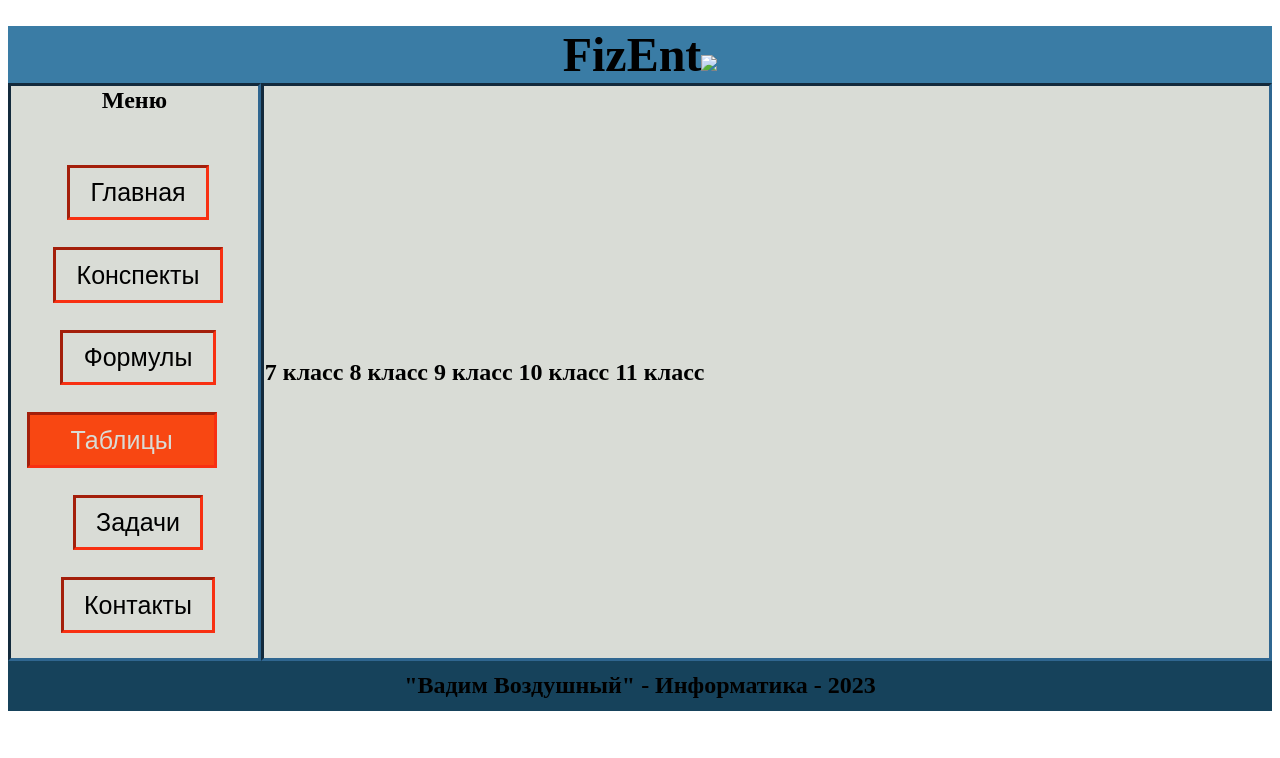
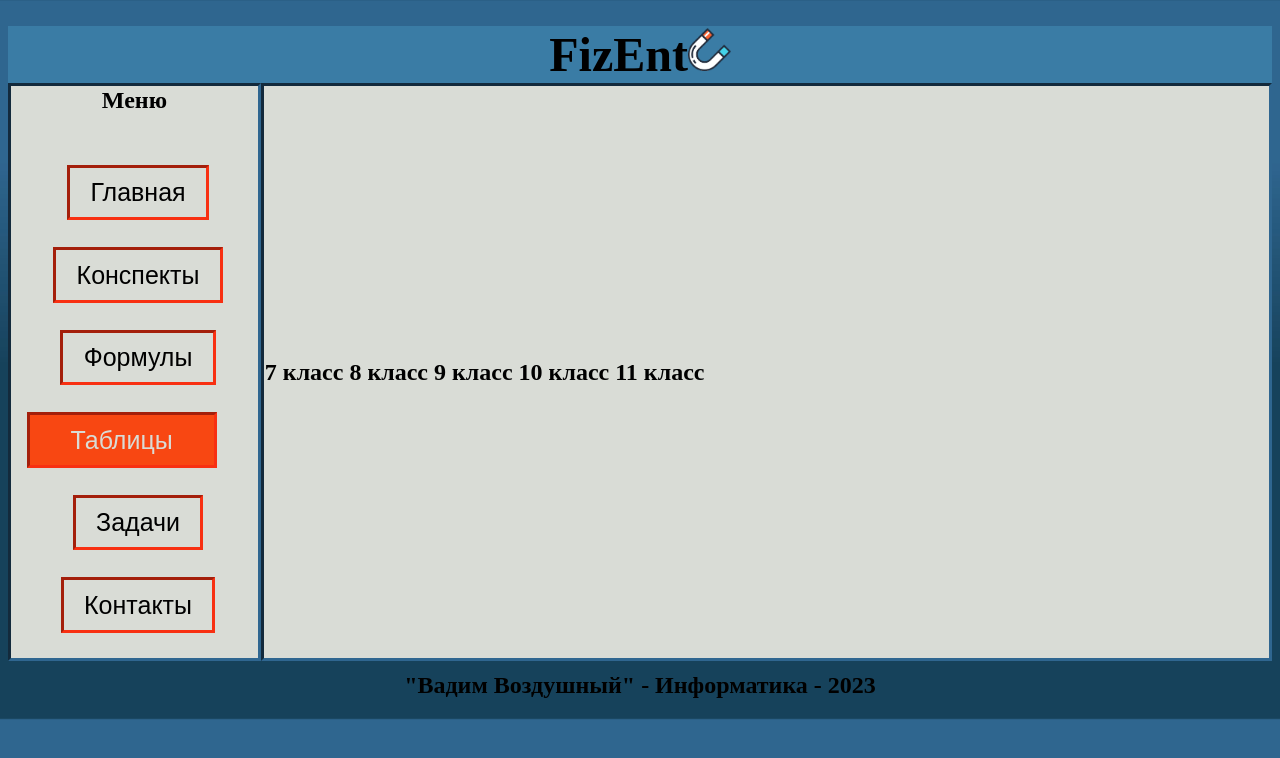
Before and after one commit to Vadiiiiiimmm788/tbl, a plain HTML site: page index.html in a window 1280 px wide. Drawn offline with Linux system fonts and the light colour scheme; files that its build step writes are made by us from their sources.

Commit message:
Update and rename tbl.html to index.html

```diff
--- a/tbl.html
+++ b/index.html
@@ -1,16 +1,16 @@
 <!DOCTYPE html>
 <html lang="en">
-<head > <link rel="icon" href="img/magn.png" type="image/x-icon">
-	<link rel="stylesheet" href="styles/Mstyle.css">
+<head > <link rel="icon" href="magn.png" type="image/x-icon">
+	<link rel="stylesheet" href="Mstyle.css">
 	<title>FiZent</title>
 </head>
 <body>
-<style > body{background-image: url(img/fon1.jpg) ;
+<style > body{background-image: url(fon1.jpg) ;
 background-size: cover}
 </style>
 <table class='telo'>
 	<tr  class="zag">
-		<td colspan="2" align="center">FizEnt<img src="img/magn.png" width="3.4%"></td>
+		<td colspan="2" align="center">FizEnt<img src="magn.png" width="3.4%"></td>
 	</tr>
 	<tr height='200px'>
 	<br><td class="menu" > Меню
```
